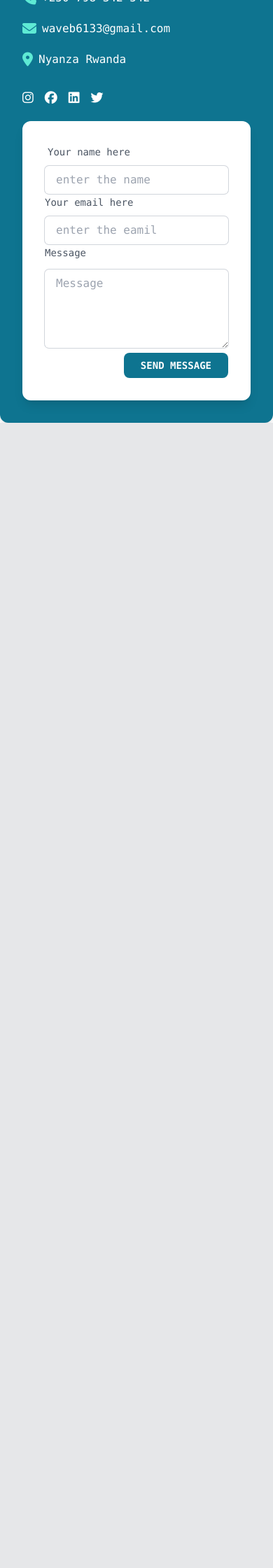
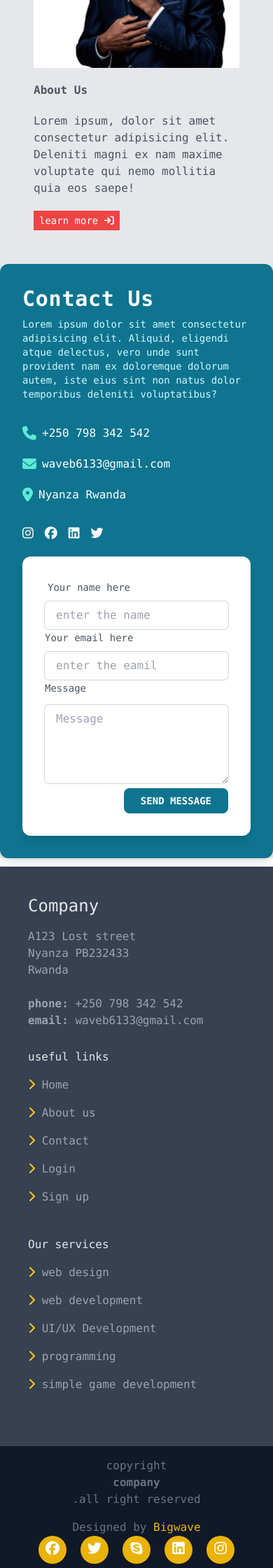
Before and after one commit to bigwave819/tailwind-basics, a PHP site: page / in a window 390 px wide. Shown: the part 1680-3920 px from the top of the page at 70% size. Before the commit the page ends 2284 px from the top, so only its background shows below. Run offline with PHP 8.4, Linux system fonts and the light colour scheme.

Commit message:
almost done

```diff
--- a/src/index.html
+++ b/src/index.html
@@ -3,7 +3,7 @@
 <head>
     <meta charset="UTF-8">
     <meta name="viewport" content="width=device-width, initial-scale=1.0">
-    <title>Document</title>
+    <title>first simple tailwind project</title>
     <link rel="stylesheet" href="fontawesome/css/all.css">
     <link rel="stylesheet" href="output.css">
 </head>
@@ -34,7 +34,7 @@
                             </a>
                         </li>
                         <li class="py-5">
-                            <a href="#" class="px-4 flex justify-end border-r-4 border-t-violet-600">
+                            <a href="#aboutus" class="px-4 flex justify-end border-r-4 border-t-violet-600">
                                 <span>About</span>
                                 <svg class="w-5 ml-5" xmlns="http://www.w3.org/2000/svg" fill="none" viewBox="0 0 24 24" stroke-width="1.5" stroke="currentColor" class="w-6 h-6">
                                     <path stroke-linecap="round" stroke-linejoin="round" d="M9.879 7.519c1.171-1.025 3.071-1.025 4.242 0 1.172 1.025 1.172 2.687 0 3.712-.203.179-.43.326-.67.442-.745.361-1.45.999-1.45 1.827v.75M21 12a9 9 0 1 1-18 0 9 9 0 0 1 18 0Zm-9 5.25h.008v.008H12v-.008Z" />
@@ -57,8 +57,8 @@
             <!--ended navigation bar-->
             <main class="px-16 py-6 bg-gray-200 md:col-span-2">
                 <div class="flex justify-center md:justify-end">
-                    <a href="#" class="btn text-primary border-primary md:border-2 hover:bg-primary hover:text-white transition ease-out duration-500">Log in</a>
-                    <a href="#" class="btn text-primary ml-3.5 border-primary md:border-2 hover:bg-primary hover:text-white transition ease-out duration-500">Sign up</a>
+                    <a href="login.html" class="btn text-primary border-primary md:border-2 hover:bg-primary hover:text-white transition ease-out duration-500">Log in</a>
+                    <a href="sign-up.html" class="btn text-primary ml-3.5 border-primary md:border-2 hover:bg-primary hover:text-white transition ease-out duration-500">Sign up</a>
                 </div>
                 <header>
                     <h2 class="text-gray-700 text-6xl font-semibold">Recipes</h2>
@@ -127,7 +127,19 @@
             </main>
         </div>
     </section>
-    <section id="Contact">
+    <section id="aboutus" class="bg-gray-200">
+        <div class="flex flex-wrap lg:items-center p-12">
+            <div class="lg:w-1/2">
+                <img src="/src/tailwind images/jn.png" alt=" about us images">
+            </div>
+            <div class="lg:w-1/2">
+                <h2 class="lg:ml-12 lg:text-3xl font-bold mb-5 mt-5">About Us</h2>
+                <p class="lg:ml-12 mt-5 mb-5 lg:text-xl font-light">Lorem ipsum, dolor sit amet consectetur adipisicing elit. Deleniti magni ex nam maxime voluptate qui nemo mollitia quia eos saepe!</p>
+                <button class="lg:ml-12 px-2 py-1 bg-red-500 lg:px-4 lg:py-2 text-sm lg:text-xl text-white hover:bg-green-600 transition ease-out duration-500"> learn more <i class="fa-solid fa-arrow-right-to-bracket"></i></button>
+            </div>
+        </div>
+    </section>
+    <section id="Contact" class="bg-gray-200 mb-3">
         <div class="flex w-full min-h-screen justify-center items-center">
             <div class="flex flex-col md:flex-row md:space-x-6 md:space-y-0 space-y-6 bg-cyan-700 w-full max-w-5xl p-8 rounded-xl shadow-lg text-white">
                 <div class="flex flex-col space-y-8 justify-between">
@@ -174,6 +186,64 @@
             </div>
         </div>
     </section>
+    <footer>
+        <div class="bg-gray-700 text-gray-200 p-10">
+            <div class="max-w-7xl mx-auto">
+                <div class="grid grid-cols-1 md:grid-cols-2 lg:grid-cols-3 gap-2">
+                    <div class="mb-5">
+                        <h4 class="pb-4 text-2xl">Company</h4>
+                        <p class="text-gray-400">
+                        A123 Lost street <br>
+                        Nyanza PB232433 <br>
+                        Rwanda <br><br>
+                        <strong>phone:</strong> +250 798 342 542 <br>
+                        <strong>email:</strong> waveb6133@gmail.com <br>
+                        </p>
+                    </div>
+                    <div class="mb-5">
+                        <h4 class="pb-4">useful links</h4>
+                        <ul class="text-gray-400">
+                            <li class="pb-4"> <i class="fa fas fa-chevron-right text-yellow-400"></i> <a href="#home" class="hover:text-yellow-400"> Home</a></li>
+                            <li class="pb-4"> <i class="fa fas fa-chevron-right text-yellow-400"></i> <a href="#aboutus" class="hover:text-yellow-400"> About us</a></li>
+                            <li class="pb-4"> <i class="fa fas fa-chevron-right text-yellow-400"></i> <a href="#contact" class="hover:text-yellow-400"> Contact</a></li>
+                            <li class="pb-4"> <i class="fa fas fa-chevron-right text-yellow-400"></i> <a href="#" class="hover:text-yellow-400"> Login</a></li>
+                            <li class="pb-4"> <i class="fa fas fa-chevron-right text-yellow-400"></i> <a href="#" class="hover:text-yellow-400"> Sign up</a></li>
+                        </ul>
+                    </div>
+                    <div class="mb-5">
+                        <h4 class="pb-4">Our services</h4>
+                        <ul class="text-gray-400">
+                            <li class="pb-4"> <i class="fa fas fa-chevron-right text-yellow-400"></i> <a href="#" class="hover:text-yellow-400"> web design</a></li>
+                            <li class="pb-4"> <i class="fa fas fa-chevron-right text-yellow-400"></i> <a href="#" class="hover:text-yellow-400"> web development</a></li>
+                            <li class="pb-4"> <i class="fa fas fa-chevron-right text-yellow-400"></i> <a href="#" class="hover:text-yellow-400"> UI/UX Development</a></li>
+                            <li class="pb-4"> <i class="fa fas fa-chevron-right text-yellow-400"></i> <a href="#" class="hover:text-yellow-400"> programming</a></li>
+                            <li class="pb-4"> <i class="fa fas fa-chevron-right text-yellow-400"></i> <a href="#" class="hover:text-yellow-400"> simple game development</a></li>
+                        </ul>
+                    </div>
+                    <!--first links ends here-->
+                </div>
+            </div>
+        </div>
+        <div class="bg-gray-900 w-full text-gray-500 px-10">
+            <div>
+                <div class="text-center">
+                    <div class="flex flex-col max-w-7xl sm:flex-row py-4 mx-auto justify-center items-center">
+                        copyright <strong><span>company</span></strong>.all right reserved
+                    </div>
+                    <div>
+                        Designed by <a href="#" class="text-yellow-500">Bigwave</a>
+                    </div>
+                </div>
+                <div class="text-center text-xl text-white mb-2 pb-3">
+                    <a href="#" class="w-10 h-10 rounded-full bg-yellow-500 hover:bg-yellow-600 mx-1 inline-block pt-1"><i class="fab fa-facebook"></i></a>
+                    <a href="#" class="w-10 h-10 rounded-full bg-yellow-500 hover:bg-yellow-600 mx-1 inline-block pt-1"><i class="fab fa-twitter"></i></a>
+                    <a href="#" class="w-10 h-10 rounded-full bg-yellow-500 hover:bg-yellow-600 mx-1 inline-block pt-1"><i class="fab fa-skype"></i></a>
+                    <a href="#" class="w-10 h-10 rounded-full bg-yellow-500 hover:bg-yellow-600 mx-1 inline-block pt-1"><i class="fab fa-linkedin"></i></a>
+                    <a href="#" class="w-10 h-10 rounded-full bg-yellow-500 hover:bg-yellow-600 mx-1 inline-block pt-1"><i class="fab fa-instagram"></i></a>
+                </div>
+            </div>
+        </div>
+    </footer>
     <script src="app.js"></script>
 </body>
 </html>
--- a/src/output.css
+++ b/src/output.css
@@ -558,6 +558,28 @@ video {
   margin: 1rem;
 }
 
+.mx-1 {
+  margin-left: 0.25rem;
+  margin-right: 0.25rem;
+}
+
+.mx-auto {
+  margin-left: auto;
+  margin-right: auto;
+}
+
+.mb-2 {
+  margin-bottom: 0.5rem;
+}
+
+.mb-3 {
+  margin-bottom: 0.75rem;
+}
+
+.mb-5 {
+  margin-bottom: 1.25rem;
+}
+
 .ml-3 {
   margin-left: 0.75rem;
 }
@@ -574,20 +596,32 @@ video {
   margin-top: 3rem;
 }
 
+.mt-2 {
+  margin-top: 0.5rem;
+}
+
 .mt-20 {
   margin-top: 5rem;
+}
+
+.mt-3 {
+  margin-top: 0.75rem;
+}
+
+.mt-5 {
+  margin-top: 1.25rem;
 }
 
 .mt-8 {
   margin-top: 2rem;
 }
 
-.mt-3 {
-  margin-top: 0.75rem;
+.mt-10 {
+  margin-top: 2.5rem;
 }
 
-.mt-2 {
-  margin-top: 0.5rem;
+.mt-4 {
+  margin-top: 1rem;
 }
 
 .block {
@@ -618,12 +648,24 @@ video {
   display: none;
 }
 
+.h-10 {
+  height: 2.5rem;
+}
+
 .h-6 {
   height: 1.5rem;
 }
 
+.h-screen {
+  height: 100vh;
+}
+
 .min-h-screen {
   min-height: 100vh;
+}
+
+.w-10 {
+  width: 2.5rem;
 }
 
 .w-5 {
@@ -634,32 +676,36 @@ video {
   width: 1.5rem;
 }
 
+.w-96 {
+  width: 24rem;
+}
+
 .w-full {
   width: 100%;
-}
-
-.w-screen {
-  width: 100vw;
-}
-
-.w-80 {
-  width: 20rem;
-}
-
-.max-w-5 {
-  max-width: 1.25rem;
 }
 
 .max-w-5xl {
   max-width: 64rem;
 }
 
+.max-w-7xl {
+  max-width: 80rem;
+}
+
 .cursor-pointer {
   cursor: pointer;
 }
 
+.grid-cols-1 {
+  grid-template-columns: repeat(1, minmax(0, 1fr));
+}
+
 .flex-col {
   flex-direction: column;
+}
+
+.flex-wrap {
+  flex-wrap: wrap;
 }
 
 .items-center {
@@ -678,9 +724,31 @@ video {
   justify-content: space-between;
 }
 
+.gap-2 {
+  gap: 0.5rem;
+}
+
 .gap-x-10 {
   -moz-column-gap: 2.5rem;
        column-gap: 2.5rem;
+}
+
+.space-x-2 > :not([hidden]) ~ :not([hidden]) {
+  --tw-space-x-reverse: 0;
+  margin-right: calc(0.5rem * var(--tw-space-x-reverse));
+  margin-left: calc(0.5rem * calc(1 - var(--tw-space-x-reverse)));
+}
+
+.space-x-4 > :not([hidden]) ~ :not([hidden]) {
+  --tw-space-x-reverse: 0;
+  margin-right: calc(1rem * var(--tw-space-x-reverse));
+  margin-left: calc(1rem * calc(1 - var(--tw-space-x-reverse)));
+}
+
+.space-y-4 > :not([hidden]) ~ :not([hidden]) {
+  --tw-space-y-reverse: 0;
+  margin-top: calc(1rem * calc(1 - var(--tw-space-y-reverse)));
+  margin-bottom: calc(1rem * var(--tw-space-y-reverse));
 }
 
 .space-y-6 > :not([hidden]) ~ :not([hidden]) {
@@ -695,38 +763,32 @@ video {
   margin-bottom: calc(2rem * var(--tw-space-y-reverse));
 }
 
-.space-x-2 > :not([hidden]) ~ :not([hidden]) {
-  --tw-space-x-reverse: 0;
-  margin-right: calc(0.5rem * var(--tw-space-x-reverse));
-  margin-left: calc(0.5rem * calc(1 - var(--tw-space-x-reverse)));
+.self-end {
+  align-self: flex-end;
 }
 
-.space-y-4 > :not([hidden]) ~ :not([hidden]) {
-  --tw-space-y-reverse: 0;
-  margin-top: calc(1rem * calc(1 - var(--tw-space-y-reverse)));
-  margin-bottom: calc(1rem * var(--tw-space-y-reverse));
+.rounded-full {
+  border-radius: 9999px;
 }
 
-.space-x-4 > :not([hidden]) ~ :not([hidden]) {
-  --tw-space-x-reverse: 0;
-  margin-right: calc(1rem * var(--tw-space-x-reverse));
-  margin-left: calc(1rem * calc(1 - var(--tw-space-x-reverse)));
+.rounded-lg {
+  border-radius: 0.5rem;
 }
 
-.self-end {
-  align-self: flex-end;
+.rounded-md {
+  border-radius: 0.375rem;
 }
 
 .rounded-xl {
   border-radius: 0.75rem;
 }
 
-.rounded-md {
-  border-radius: 0.375rem;
+.rounded-sm {
+  border-radius: 0.125rem;
 }
 
-.rounded-lg {
-  border-radius: 0.5rem;
+.border {
+  border-width: 1px;
 }
 
 .border-b {
@@ -767,14 +829,24 @@ video {
   background-color: rgb(229 231 235 / var(--tw-bg-opacity));
 }
 
+.bg-gray-700 {
+  --tw-bg-opacity: 1;
+  background-color: rgb(55 65 81 / var(--tw-bg-opacity));
+}
+
+.bg-gray-900 {
+  --tw-bg-opacity: 1;
+  background-color: rgb(17 24 39 / var(--tw-bg-opacity));
+}
+
+.bg-red-500 {
+  --tw-bg-opacity: 1;
+  background-color: rgb(239 68 68 / var(--tw-bg-opacity));
+}
+
 .bg-secondary-100 {
   --tw-bg-opacity: 1;
   background-color: rgb(226 226 213 / var(--tw-bg-opacity));
-}
-
-.bg-cyan-700 {
-  --tw-bg-opacity: 1;
-  background-color: rgb(14 116 144 / var(--tw-bg-opacity));
 }
 
 .bg-white {
@@ -782,9 +854,32 @@ video {
   background-color: rgb(255 255 255 / var(--tw-bg-opacity));
 }
 
+.bg-yellow-500 {
+  --tw-bg-opacity: 1;
+  background-color: rgb(234 179 8 / var(--tw-bg-opacity));
+}
+
+.bg-blue-400 {
+  --tw-bg-opacity: 1;
+  background-color: rgb(96 165 250 / var(--tw-bg-opacity));
+}
+
+.bg-blue-500 {
+  --tw-bg-opacity: 1;
+  background-color: rgb(59 130 246 / var(--tw-bg-opacity));
+}
+
 .object-cover {
   -o-object-fit: cover;
      object-fit: cover;
+}
+
+.p-10 {
+  padding: 2.5rem;
+}
+
+.p-12 {
+  padding: 3rem;
 }
 
 .p-4 {
@@ -795,14 +890,59 @@ video {
   padding: 2rem;
 }
 
+.px-1 {
+  padding-left: 0.25rem;
+  padding-right: 0.25rem;
+}
+
+.px-10 {
+  padding-left: 2.5rem;
+  padding-right: 2.5rem;
+}
+
 .px-16 {
   padding-left: 4rem;
   padding-right: 4rem;
 }
 
+.px-2 {
+  padding-left: 0.5rem;
+  padding-right: 0.5rem;
+}
+
+.px-3 {
+  padding-left: 0.75rem;
+  padding-right: 0.75rem;
+}
+
 .px-4 {
   padding-left: 1rem;
   padding-right: 1rem;
+}
+
+.px-6 {
+  padding-left: 1.5rem;
+  padding-right: 1.5rem;
+}
+
+.py-1 {
+  padding-top: 0.25rem;
+  padding-bottom: 0.25rem;
+}
+
+.py-2 {
+  padding-top: 0.5rem;
+  padding-bottom: 0.5rem;
+}
+
+.py-3 {
+  padding-top: 0.75rem;
+  padding-bottom: 0.75rem;
+}
+
+.py-4 {
+  padding-top: 1rem;
+  padding-bottom: 1rem;
 }
 
 .py-5 {
@@ -815,41 +955,37 @@ video {
   padding-bottom: 1.5rem;
 }
 
-.py-2 {
-  padding-top: 0.5rem;
-  padding-bottom: 0.5rem;
-}
-
-.px-2 {
-  padding-left: 0.5rem;
-  padding-right: 0.5rem;
-}
-
-.px-3 {
-  padding-left: 0.75rem;
-  padding-right: 0.75rem;
-}
-
-.px-6 {
-  padding-left: 1.5rem;
-  padding-right: 1.5rem;
-}
-
-.px-1 {
-  padding-left: 0.25rem;
-  padding-right: 0.25rem;
+.px-5 {
+  padding-left: 1.25rem;
+  padding-right: 1.25rem;
 }
 
 .pb-2 {
   padding-bottom: 0.5rem;
 }
 
+.pb-3 {
+  padding-bottom: 0.75rem;
+}
+
+.pb-4 {
+  padding-bottom: 1rem;
+}
+
 .pr-4 {
   padding-right: 1rem;
 }
 
+.pt-1 {
+  padding-top: 0.25rem;
+}
+
 .pt-2 {
   padding-top: 0.5rem;
+}
+
+.text-center {
+  text-align: center;
 }
 
 .text-right {
@@ -870,24 +1019,19 @@ video {
   line-height: 1;
 }
 
-.text-sm {
-  font-size: 0.875rem;
-  line-height: 1.25rem;
-}
-
-.text-4xl {
-  font-size: 2.25rem;
-  line-height: 2.5rem;
-}
-
-.text-3xl {
-  font-size: 1.875rem;
-  line-height: 2.25rem;
+.text-base {
+  font-size: 1rem;
+  line-height: 1.5rem;
 }
 
 .text-lg {
   font-size: 1.125rem;
   line-height: 1.75rem;
+}
+
+.text-sm {
+  font-size: 0.875rem;
+  line-height: 1.25rem;
 }
 
 .text-xl {
@@ -899,8 +1043,16 @@ video {
   font-weight: 700;
 }
 
+.font-light {
+  font-weight: 300;
+}
+
 .font-semibold {
   font-weight: 600;
+}
+
+.font-thin {
+  font-weight: 100;
 }
 
 .uppercase {
@@ -909,6 +1061,21 @@ video {
 
 .tracking-wide {
   letter-spacing: 0.025em;
+}
+
+.text-cyan-100 {
+  --tw-text-opacity: 1;
+  color: rgb(207 250 254 / var(--tw-text-opacity));
+}
+
+.text-gray-200 {
+  --tw-text-opacity: 1;
+  color: rgb(229 231 235 / var(--tw-text-opacity));
+}
+
+.text-gray-400 {
+  --tw-text-opacity: 1;
+  color: rgb(156 163 175 / var(--tw-text-opacity));
 }
 
 .text-gray-500 {
@@ -936,30 +1108,34 @@ video {
   color: rgb(136 136 131 / var(--tw-text-opacity));
 }
 
+.text-teal-300 {
+  --tw-text-opacity: 1;
+  color: rgb(94 234 212 / var(--tw-text-opacity));
+}
+
 .text-white {
   --tw-text-opacity: 1;
   color: rgb(255 255 255 / var(--tw-text-opacity));
 }
 
-.text-cyan-100 {
+.text-yellow-400 {
   --tw-text-opacity: 1;
-  color: rgb(207 250 254 / var(--tw-text-opacity));
+  color: rgb(250 204 21 / var(--tw-text-opacity));
 }
 
-.text-teal-300 {
+.text-yellow-500 {
   --tw-text-opacity: 1;
-  color: rgb(94 234 212 / var(--tw-text-opacity));
+  color: rgb(234 179 8 / var(--tw-text-opacity));
 }
 
-.antialiased {
-  -webkit-font-smoothing: antialiased;
-  -moz-osx-font-smoothing: grayscale;
+.text-indigo-500 {
+  --tw-text-opacity: 1;
+  color: rgb(99 102 241 / var(--tw-text-opacity));
 }
 
-.shadow {
-  --tw-shadow: 0 1px 3px 0 rgb(0 0 0 / 0.1), 0 1px 2px -1px rgb(0 0 0 / 0.1);
-  --tw-shadow-colored: 0 1px 3px 0 var(--tw-shadow-color), 0 1px 2px -1px var(--tw-shadow-color);
-  box-shadow: var(--tw-ring-offset-shadow, 0 0 #0000), var(--tw-ring-shadow, 0 0 #0000), var(--tw-shadow);
+.text-indigo-900 {
+  --tw-text-opacity: 1;
+  color: rgb(49 46 129 / var(--tw-text-opacity));
 }
 
 .shadow-lg {
```
Also changed, not shown: other parts of src/output.css (+102 -22 lines), src/login.html (added, +45 -0 lines), src/sign-up.html (added, +32 -0 lines), readme.md (added), src/tailwind images/j.png (added), src/tailwind images/jn.png (added).
